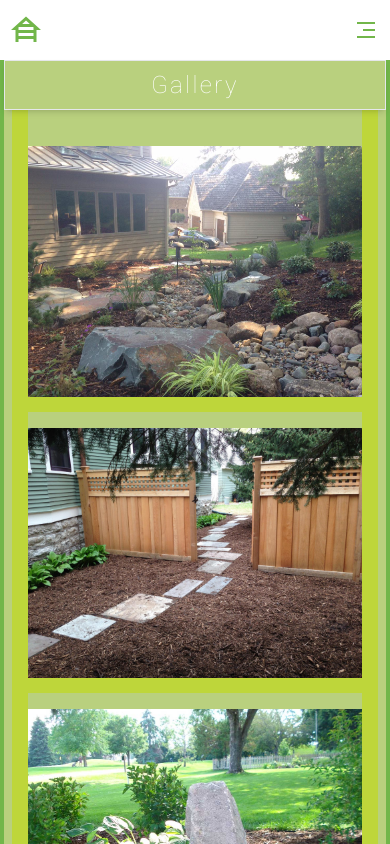
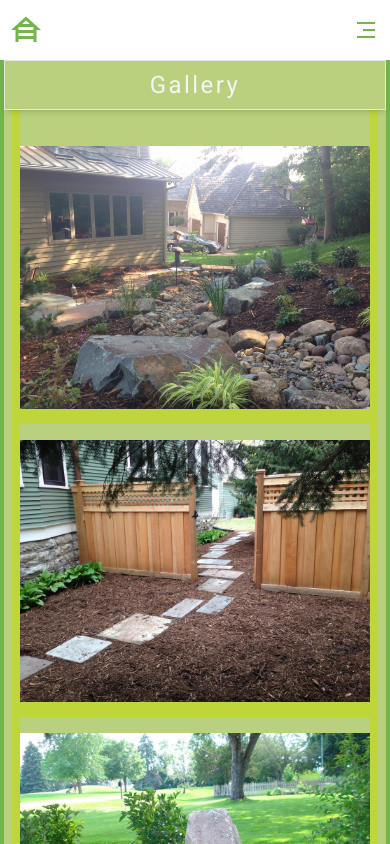
Before and after one commit to latz09/living-space-landscapes, a Next.js app: page /gallery in a window 390 px wide. Shown: the top 844 px of the page. Built offline with nearby package versions, Linux system fonts and the light colour scheme; a web font is replaced by a local one.

Commit message:
smaller padding for gallery on mobile

```diff
--- a/components/utils/PageHeading.js
+++ b/components/utils/PageHeading.js
@@ -1,6 +1,6 @@
 const PageHeading = ({ title }) => {
 	return (
-		<div className='sticky top-0 p-2 text-white font-thin tracking-widest shadow-md border text-2xl sm:text-6xl text-center z-10 bg-landscape-500 '>
+		<div className='sticky top-0 p-2 text-gray-100 tracking-widest shadow-md border text-2xl sm:text-6xl text-center z-10  bg-landscape-500 '>
 			{title}
 		</div>
 	);
--- a/components/utils/SectionHeading.js
+++ b/components/utils/SectionHeading.js
@@ -1,6 +1,6 @@
 const SectionHeading = ({title, styles}) => {
 
-    return ( <h1 className={`text-2xl md:text-3xl text-landscape-700 font-semibold tracking-wider ${styles}`}>{title}</h1> );
+    return ( <h1 className={`text-2xl md:text-3xl  text-landscape-700 font-semibold tracking-wider ${styles}`}>{title}</h1> );
 }
 
 export default SectionHeading;
--- a/pages/gallery/index.js
+++ b/pages/gallery/index.js
@@ -7,7 +7,7 @@ const Gallery = () => {
 	return (
 		<div className="bg-gray-200 pb-9 border-x-4 border-landscape-700">
 			<PageHeading title='Gallery' />
-			<div className="bg-landscape-300 max-w-7xl mx-auto px-4 border-x-8 border-landscape-500">
+			<div className="bg-landscape-300 max-w-7xl mx-auto px-2 md:px-4 border-x-8 border-landscape-500">
 				<div className='grid xl:grid-cols-2 place-items-center  gap-4  bg-landscape-500 py-9'>
 					{galleryImages.map((image) => (
 						<div key={uuid()}>
```
